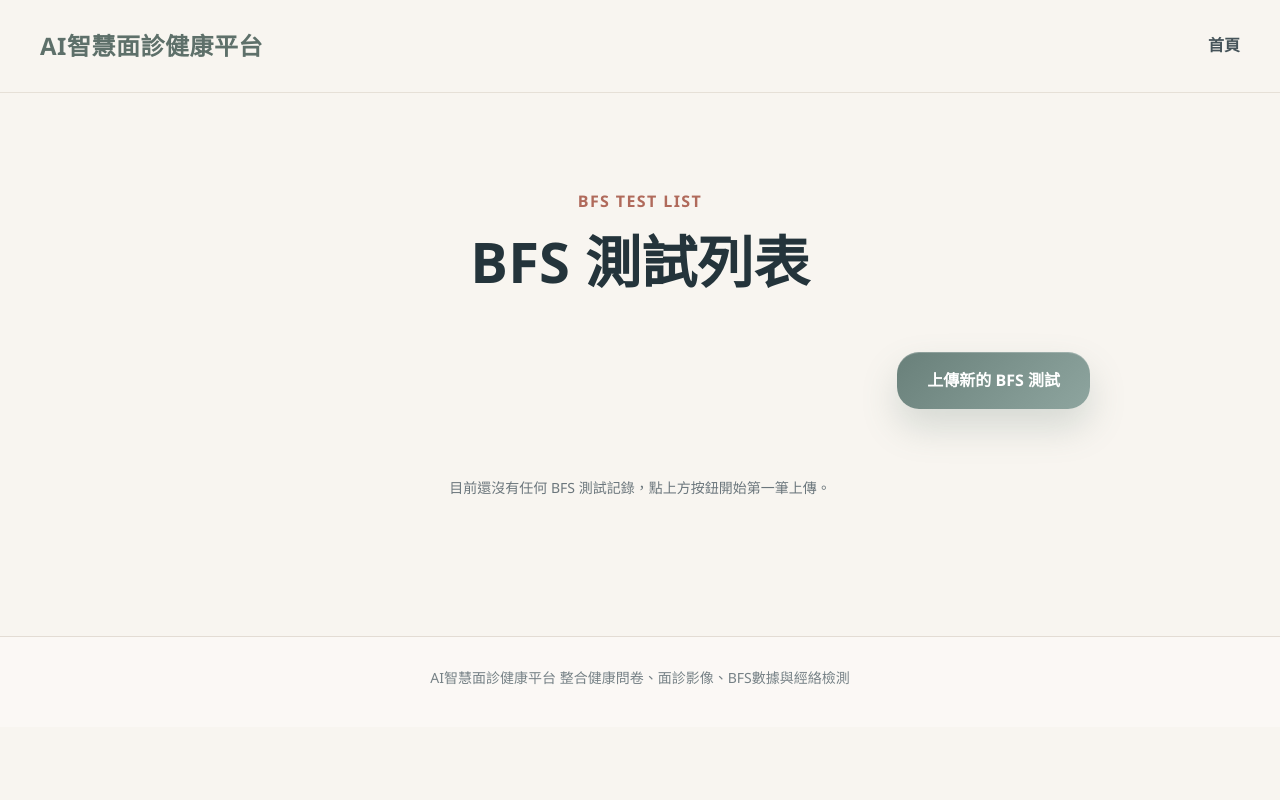
After one commit to Mingri31264445/health-analysis-system, a Django app: page /bfs/ in a window 1280 px wide. The commit adds this page. Run offline with Django 5.2, Linux system fonts and the light colour scheme; data that the repository does not hold is empty.

Commit message:
feat(bfs): 新增測試列表頁面，串接分析入口與上傳流程

```diff
--- a/core/templates/core/bfs_detail.html
+++ b/core/templates/core/bfs_detail.html
@@ -126,6 +126,9 @@
         {% endfor %}
 
         <div class="bfs-actions">
+          <a href="{% url 'bfs_list' %}" class="btn btn-secondary">
+            返回列表
+          </a>
           <a href="{% url 'upload_bfs_test' %}" class="btn btn-primary">
             上傳新的 BFS 測試
           </a>
@@ -136,7 +139,6 @@
     <footer class="footer">
       <div class="container footer-inner">
         <p>AI智慧面診健康平台 整合健康問卷、面診影像、BFS數據與經絡檢測</p>
-        <p>本頁面為專題展示介面設計示意</p>
       </div>
     </footer>
 
--- /dev/null
+++ b/core/templates/core/bfs_list.html
@@ -0,0 +1,66 @@
+{% load static %}
+<!doctype html>
+<html lang="zh-Hant">
+  <head>
+    <meta charset="UTF-8" />
+    <meta name="viewport" content="width=device-width, initial-scale=1.0" />
+    <title>BFS測試列表 AI智慧面診健康平台</title>
+    <link rel="stylesheet" href="{% static 'css/style.css' %}" />
+    <link rel="stylesheet" href="{% static 'css/bfs_result.css' %}" />
+  </head>
+  <body>
+    <header class="navbar">
+      <div class="container nav-inner">
+        <a href="{% url 'home' %}" class="logo">AI智慧面診健康平台</a>
+        <nav class="nav-links">
+          <a href="{% url 'home' %}">首頁</a>
+        </nav>
+      </div>
+    </header>
+
+    <section class="section">
+      <div class="container">
+        <div class="section-title">
+          <p>BFS Test List</p>
+          <h2>BFS 測試列表</h2>
+        </div>
+
+        <div class="bfs-list-header">
+          <a href="{% url 'upload_bfs_test' %}" class="btn btn-primary">
+            上傳新的 BFS 測試
+          </a>
+        </div>
+
+        {% if bfs_tests %}
+        <div class="bfs-list">
+          {% for test in bfs_tests %}
+          <a href="{% url 'bfs_detail' test.pk %}" class="bfs-list-item">
+            <div class="bfs-list-item-main">
+              <span class="bfs-list-name">{{ test.patient_name }}</span>
+              <span class="bfs-list-date">{{ test.test_date|date:"Y-m-d H:i" }}</span>
+            </div>
+            {% if test.needs_date_review %}
+            <span class="result-badge warn">日期待確認</span>
+            {% else %}
+            <span class="result-badge good">正常</span>
+            {% endif %}
+          </a>
+          {% endfor %}
+        </div>
+        {% endif %}
+
+        {% if not bfs_tests %}
+        <p class="bfs-empty-note">目前還沒有任何 BFS 測試記錄，點上方按鈕開始第一筆上傳。</p>
+        {% endif %}
+      </div>
+    </section>
+
+    <footer class="footer">
+      <div class="container footer-inner">
+        <p>AI智慧面診健康平台 整合健康問卷、面診影像、BFS數據與經絡檢測</p>
+      </div>
+    </footer>
+
+    <script src="{% static 'js/main.js' %}"></script>
+  </body>
+</html>
--- a/core/templates/core/upload_bfs_test.html
+++ b/core/templates/core/upload_bfs_test.html
@@ -67,7 +67,6 @@
     <footer class="footer">
       <div class="container footer-inner">
         <p>AI智慧面診健康平台 整合健康問卷、面診影像、BFS數據與經絡檢測</p>
-        <p>本頁面為專題展示介面設計示意</p>
       </div>
     </footer>
 
--- a/core/urls.py
+++ b/core/urls.py
@@ -9,6 +9,7 @@ from .views import (
     register_view,
     start_analysis_view,
     upload_meridian_result,
+    bfs_list,
     upload_bfs_test,
     bfs_detail,
     bfs_confirm_date,
@@ -24,6 +25,7 @@ urlpatterns = [
     path("questionnaire/", questionnaire_view, name="questionnaire"),
     path("analysis/<str:feature_key>/", feature_gate, name="feature_gate"),
     path("Meridian/upload/", upload_meridian_result, name="upload_meridian_result"),
+    path('bfs/', bfs_list, name='bfs_list'),
     path('bfs/upload/', upload_bfs_test, name='upload_bfs_test'),
     path('bfs/<int:pk>/', bfs_detail, name='bfs_detail'),
     path('bfs/<int:pk>/confirm-date/', bfs_confirm_date, name='bfs_confirm_date'),
--- a/core/views/__init__.py
+++ b/core/views/__init__.py
@@ -1,5 +1,5 @@
 from .common import home
 from .meridian import upload_meridian_result
-from .bfs import upload_bfs_test, bfs_detail, bfs_confirm_date
+from .bfs import bfs_list, upload_bfs_test, bfs_detail, bfs_confirm_date
 from .auth import register_view, login_view, logout_view, forgot_password_view
 from .analysis_flow import start_analysis_view, questionnaire_view, feature_gate
--- a/core/views/bfs.py
+++ b/core/views/bfs.py
@@ -10,6 +10,10 @@ from ..services.bfs import analyze_bfs_pdf
 
 
 LEVEL_NAMES = {1: "活躍", 2: "理想", 3: "暫緩", 4: "減弱", 5: "異常", 6: "嚴重"}
+
+def bfs_list(request):
+    bfs_tests = BFSTest.objects.all()
+    return render(request, "core/bfs_list.html", {"bfs_tests": bfs_tests})
 
 def _parse_bfs_date_string(date_str):
     """把 PDF 抓到的日期字串轉成 timezone-aware 的 datetime(時間補 00:00)。"""
--- a/static/css/bfs_result.css
+++ b/static/css/bfs_result.css
@@ -1,3 +1,5 @@
+/*  BFS Result Page  */
+
 .bfs-meta {
   text-align: center;
   color: #6b767c;
@@ -156,3 +158,66 @@
   text-align: center;
   margin-top: 20px;
 }
+
+/*  BFS List Page  */
+
+.bfs-list-header {
+  max-width: 900px;
+  margin: 0 auto 28px;
+  display: flex;
+  justify-content: flex-end;
+}
+
+.bfs-list {
+  max-width: 900px;
+  margin: 0 auto;
+  display: flex;
+  flex-direction: column;
+  gap: 14px;
+}
+
+.bfs-list-item {
+  display: flex;
+  align-items: center;
+  justify-content: space-between;
+  gap: 16px;
+  padding: 20px 26px;
+  background: #fff;
+  border: 1.5px solid #ddd8ce;
+  border-radius: 14px;
+  text-decoration: none;
+  transition:
+    border-color 0.2s ease,
+    box-shadow 0.2s ease;
+}
+
+.bfs-list-item:hover {
+  border-color: #6a807a;
+  box-shadow: 0 4px 14px rgba(36, 52, 59, 0.08);
+}
+
+.bfs-list-item-main {
+  display: flex;
+  flex-direction: column;
+  gap: 4px;
+}
+
+.bfs-list-name {
+  font-size: 17px;
+  font-weight: 800;
+  color: #24343b;
+}
+
+.bfs-list-date {
+  font-size: 13px;
+  color: #6b767c;
+}
+
+.bfs-empty-note {
+  max-width: 900px;
+  margin: 0 auto;
+  text-align: center;
+  color: #6b767c;
+  font-size: 14px;
+  padding: 40px 0;
+}
```
Also changed, not shown: core/views/analysis_flow.py (+7 -0 lines).
